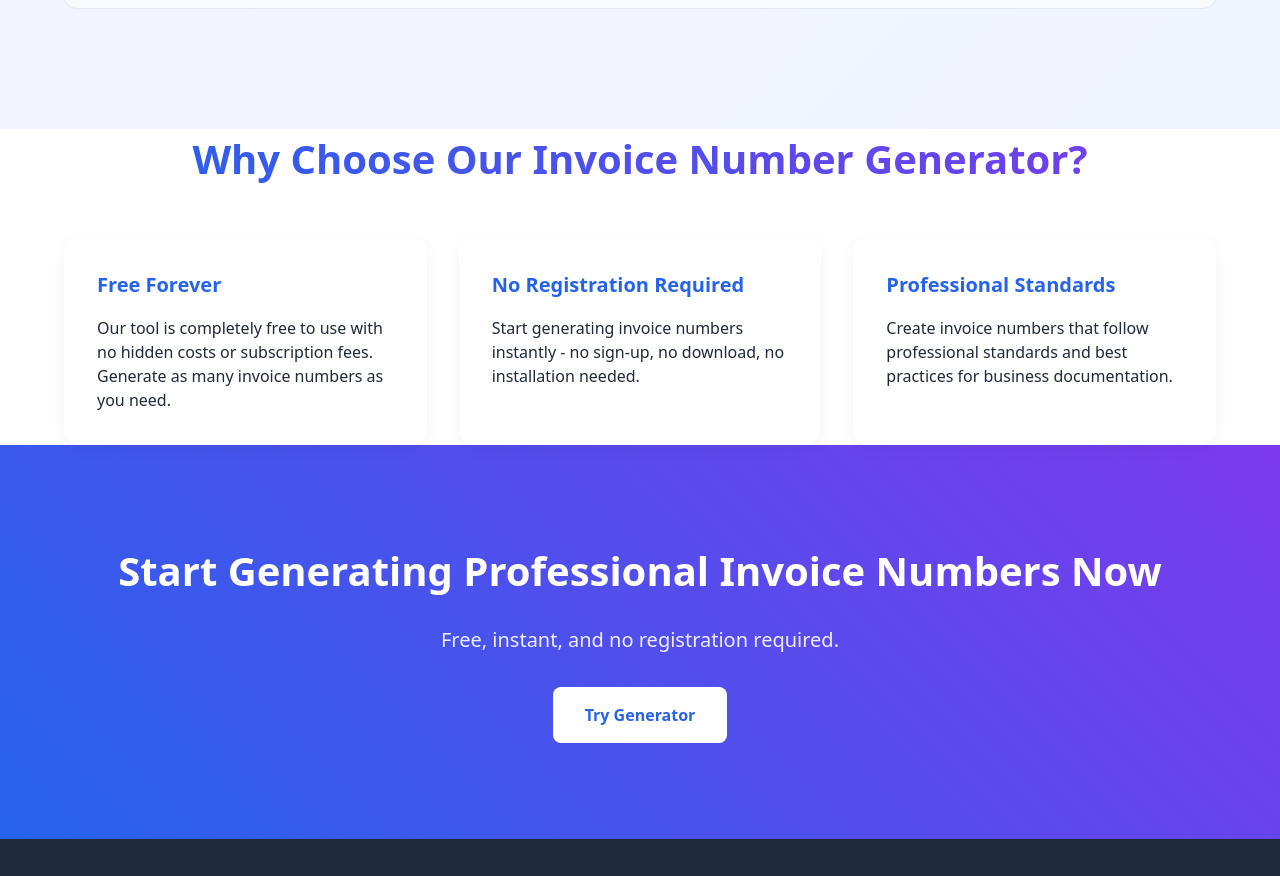
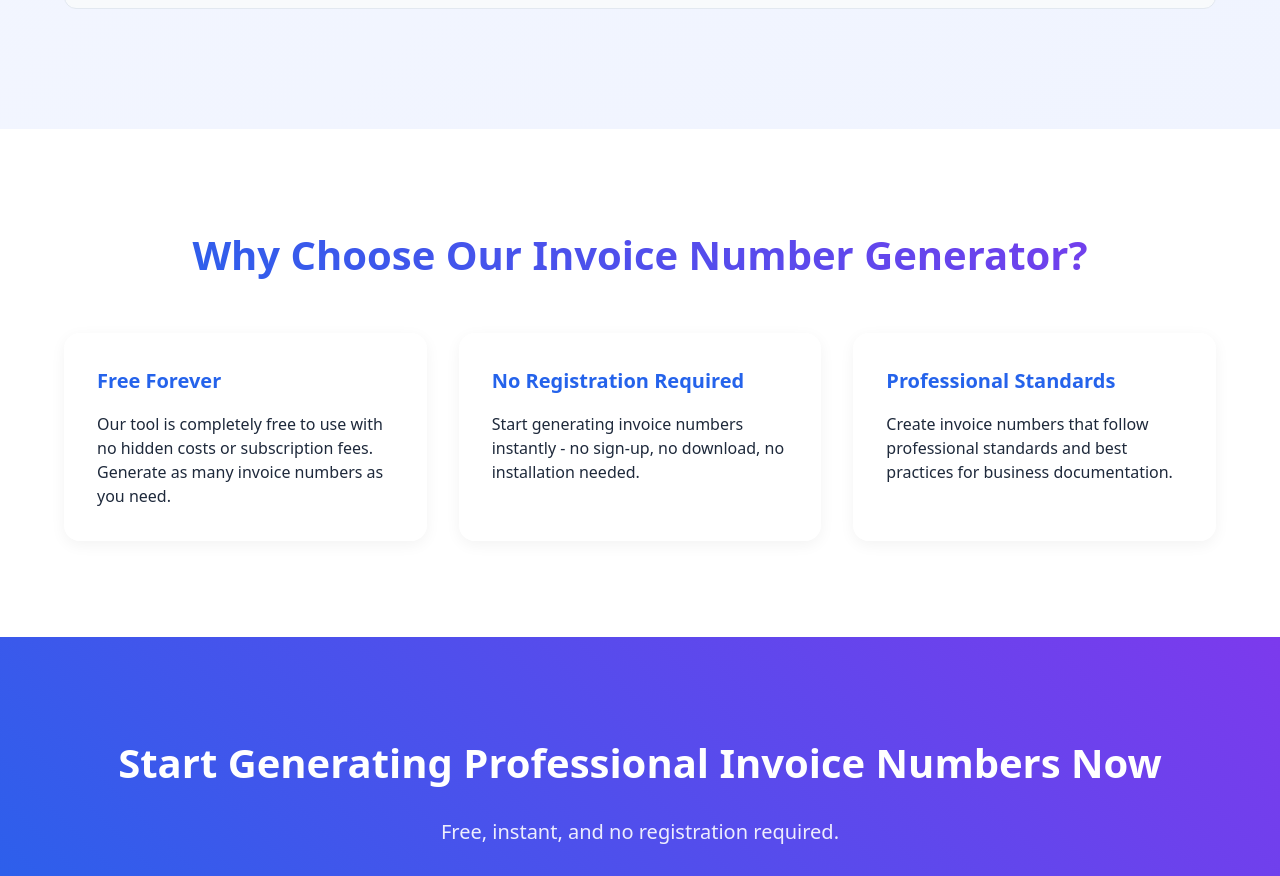
Before and after one commit to SoraWebui/format.im, a plain HTML site: page index.html in a window 1280 px wide. Shown: the part 7389-8265 px from the top of the page. Drawn offline with nearby package versions, Linux system fonts and the light colour scheme.

Commit message:
Update index.html

```diff
--- a/index.html
+++ b/index.html
@@ -604,7 +604,7 @@
     </section>
 
     <!-- Benefits Section -->
-    <section class="benefits">
+    <section class="benefits" style="padding: 6rem 0; background: white;">
         <div class="container">
             <h2 class="section-title">Why Choose Our Invoice Number Generator?</h2>
             <div class="features-grid">
```
